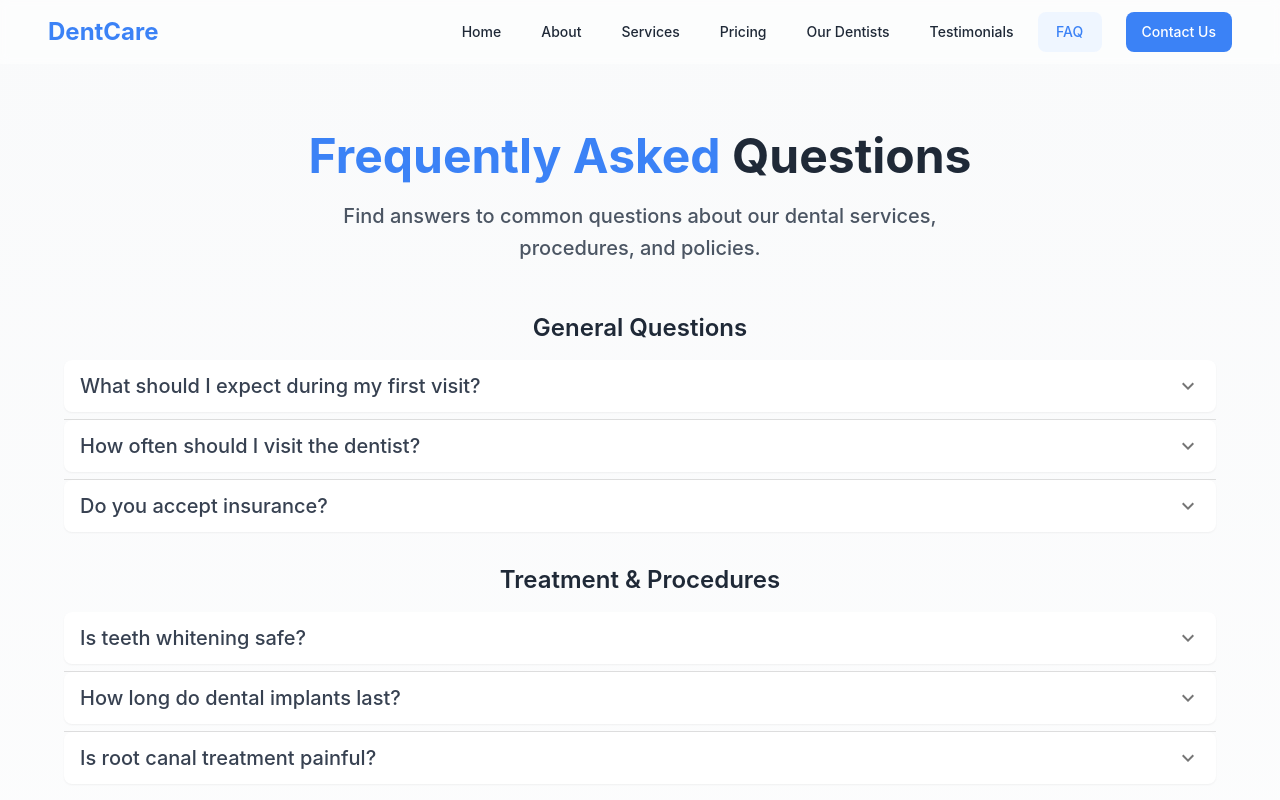
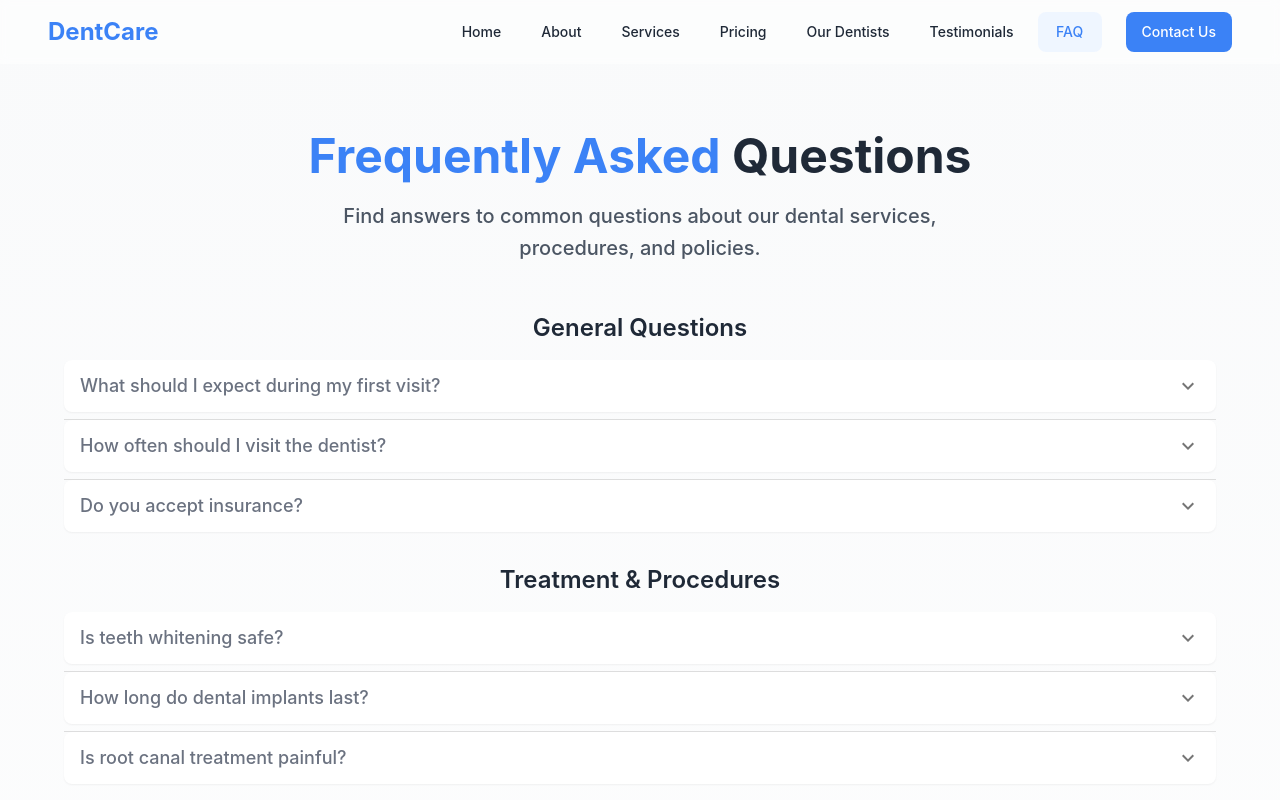
Before and after one commit to bhaveshjain2603/dentcare, a React (Vite) app in the folder frontend/: page /faq in a window 1280 px wide. Shown: the top 800 px of the page. Built offline with nearby package versions, Linux system fonts and the light colour scheme.

Commit message:
Update FAQ.jsx

```diff
--- a/frontend/src/pages/FAQ.jsx
+++ b/frontend/src/pages/FAQ.jsx
@@ -154,7 +154,7 @@ const FAQ = () => {
                   expandIcon={<ExpandMoreIcon />}
                   className="hover:bg-gray-50"
                 >
-                  <Typography variant="h6" className="font-medium text-lg md:text-xl text-gray-700">
+                  <Typography variant="h6" className="font-medium text-lg md:text-md text-gray-500">
                     {faq.question}
                   </Typography>
                 </AccordionSummary>
```
